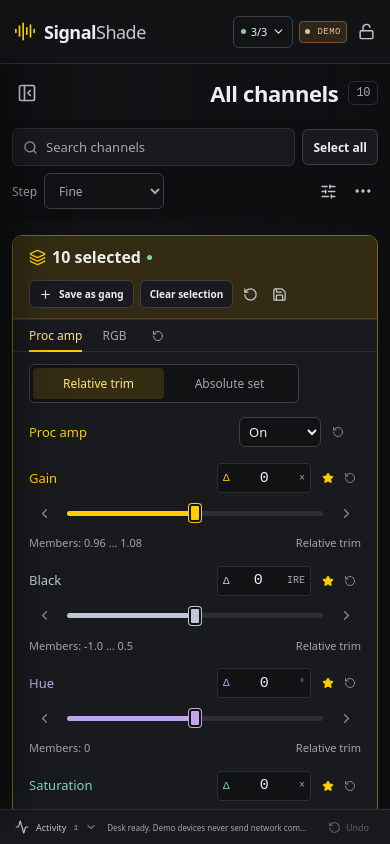
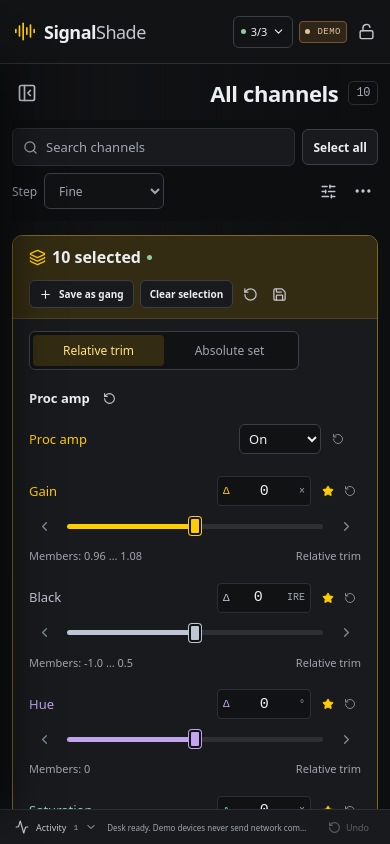
Before and after one commit to InertiaImpact/SignalShade, a React (Vite) app: page / in a window 390 px wide. Both pictures are taken after a click on the button "Select all". Shown: the top 844 px of the page. Built offline with nearby package versions, Linux system fonts and the light colour scheme.

Commit message:
Show group Proc amp and responsive RGB controls side by side

```diff
--- a/src/App.tsx
+++ b/src/App.tsx
@@ -38,6 +38,7 @@ import type { Channel, Gang, ParameterId, Section } from './core/types'
 import { downloadJson, validateWorkspace } from './core/persistence'
 import { message } from './adapters/aja'
 import { ParameterControl } from './components/ParameterControl'
+import { GangControls } from './components/GangControls'
 import { DeviceDialog } from './components/DeviceDialog'
 import {
   ConfirmWorkspace,
@@ -80,9 +81,7 @@ export default function App() {
       mask?: ParameterId[]
     }>({ ids: [] }),
     [relative, setRelative] = useState(true),
-    [multiplier, setMultiplier] = useState(1),
-    [section, setSection] = useState<Section>('Proc amp'),
-    [rgbFamily, setRgbFamily] = useState<RgbFamily>('Gain')
+    [multiplier, setMultiplier] = useState(1)
   const [activity, setActivity] = useState(false),
     [editLayout, setEditLayout] = useState(false),
     [menu, setMenu] = useState(false),
@@ -162,17 +161,6 @@ export default function App() {
   const consoleSections = visibleSections(w.hiddenSections).filter((s) =>
     activeDescriptors.some((d) => d.section === s),
   )
-  const consoleSection = consoleSections.includes(section)
-    ? section
-    : (consoleSections[0] ?? section)
-  const consoleRgbFamilies = availableRgbFamilies(activeDescriptors)
-  const consoleRgbFamily = consoleRgbFamilies.includes(rgbFamily)
-    ? rgbFamily
-    : (consoleRgbFamilies[0] ?? 'Gain')
-  const consoleFields =
-    consoleSection === 'RGB correction'
-      ? rgbControls(activeDescriptors, consoleRgbFamily)
-      : activeDescriptors.filter((d) => d.section === consoleSection && d.id !== 'procEnabled')
   const lastActivity = snapshot.activities[0]
   useEffect(() => {
     if (!initialized) {
@@ -739,81 +727,18 @@ export default function App() {
                     </div>
                   </>
                 )}
-                <div
-                  className="detail-tabs card-control-tabs"
-                  role="tablist"
-                  aria-label="Color control sections"
-                >
-                  {consoleSections.map((s) => (
-                    <button
-                      role="tab"
-                      aria-selected={consoleSection === s}
-                      className={consoleSection === s ? 'active' : ''}
-                      key={s}
-                      onClick={() => setSection(s)}
-                    >
-                      {s === 'RGB correction' ? 'RGB' : s}
-                    </button>
-                  ))}
-                  <button
-                    className="icon-button tiny"
-                    disabled={controlsDisabled}
-                    aria-label={`Reset ${consoleSection} section`}
-                    title={`Reset ${consoleSection}`}
-                    onClick={() => reset(targetIds, consoleSection, group?.parameters)}
-                  >
-                    <RotateCcw size={12} />
-                  </button>
-                </div>
-                {consoleSection === 'RGB correction' && (
-                  <RgbTabs
-                    descriptors={activeDescriptors}
-                    value={consoleRgbFamily}
-                    onChange={setRgbFamily}
-                    label="Gang RGB controls"
-                  />
-                )}
-                <div
-                  className={`detail-scroll console-parameters ${consoleSection === 'RGB correction' ? 'rgb-parameters' : ''}`}
-                >
-                  {!activeDescriptors.some((d) => d.section === consoleSection) ? (
-                    <div className="empty-small">
-                      <SlidersHorizontal size={22} />
-                      <p>No controls available in this section for the selected target.</p>
-                    </div>
-                  ) : (
-                    <>
-                      {activeDescriptors
-                        .filter(
-                          (d) =>
-                            d.section === consoleSection &&
-                            ['procEnabled', 'rgbEnabled'].includes(d.id),
-                        )
-                        .map((d) => (
-                          <div className="console-enable" key={d.id}>
-                            <ParameterControl
-                              descriptor={d}
-                              channels={selectedChannels}
-                              relative={false}
-                              disabled={controlsDisabled}
-                              multiplier={multiplier}
-                            />
-                          </div>
-                        ))}
-                      {consoleFields.map((d) => (
-                        <ParameterControl
-                          key={`${targetIds.join('|')}-${d.id}-${relative}`}
-                          descriptor={d}
-                          channels={selectedChannels}
-                          relative={batch && relative && d.kind === 'number'}
-                          disabled={controlsDisabled}
-                          multiplier={multiplier}
-                          favorite={w.favorites.includes(d.id)}
-                          toggleFavorite={readOnly ? undefined : () => toggleFavorite(d.id)}
-                        />
-                      ))}
-                    </>
-                  )}
+                <GangControls
+                  descriptors={activeDescriptors}
+                  sections={consoleSections}
+                  channels={selectedChannels}
+                  relative={relative}
+                  disabled={controlsDisabled}
+                  multiplier={multiplier}
+                  favorites={w.favorites}
+                  toggleFavorite={readOnly ? undefined : toggleFavorite}
+                  onReset={(s) => reset(targetIds, s, group?.parameters)}
+                />
+                <div className="console-parameters console-summary">
                   {batch && (
                     <div className="member-summary">
                       <div className="section-heading">
--- /dev/null
+++ b/src/components/GangControls.tsx
@@ -0,0 +1,108 @@
+import { useState } from 'react'
+import { RotateCcw } from 'lucide-react'
+import { availableRgbFamilies, rgbControls, type RgbFamily } from '../core/layout'
+import type { Channel, ParameterDescriptor, ParameterId, Section } from '../core/types'
+import { ParameterControl } from './ParameterControl'
+import { RgbTabs } from './RgbTabs'
+
+export function GangControls({
+  descriptors,
+  sections,
+  channels,
+  relative,
+  disabled,
+  multiplier,
+  favorites,
+  toggleFavorite,
+  onReset,
+}: {
+  descriptors: ParameterDescriptor[]
+  sections: Section[]
+  channels: Channel[]
+  relative: boolean
+  disabled: boolean
+  multiplier: number
+  favorites: ParameterId[]
+  toggleFavorite?: (id: ParameterId) => void
+  onReset: (section: Section) => void
+}) {
+  const [family, setFamily] = useState<RgbFamily>('Gain')
+  const families = availableRgbFamilies(descriptors)
+  const activeFamily = families.includes(family) ? family : (families[0] ?? 'Gain')
+  const targetKey = channels.map((c) => c.id).join('|')
+  const control = (d: ParameterDescriptor, enable = false) => (
+    <ParameterControl
+      key={`${targetKey}-${d.id}-${enable ? 'enable' : relative}`}
+      descriptor={d}
+      channels={channels}
+      relative={!enable && relative && d.kind === 'number'}
+      disabled={disabled}
+      multiplier={multiplier}
+      favorite={enable ? undefined : favorites.includes(d.id)}
+      toggleFavorite={!enable && toggleFavorite ? () => toggleFavorite(d.id) : undefined}
+    />
+  )
+
+  return (
+    <div className="gang-controls">
+      {sections.map((section) => {
+        const rgb = section === 'RGB correction'
+        const fields = descriptors.filter((d) => d.section === section)
+        const enable = fields.find((d) => d.id === (rgb ? 'rgbEnabled' : 'procEnabled'))
+        return (
+          <section
+            key={section}
+            className={`gang-control-section ${rgb ? 'gang-rgb' : 'gang-procamp'}`}
+            aria-label={`Group ${section}`}
+          >
+            <div className="gang-section-heading">
+              <h3>{rgb ? 'RGB' : section}</h3>
+              <button
+                className="icon-button tiny"
+                disabled={disabled}
+                aria-label={`Reset ${section} section`}
+                title={`Reset ${section}`}
+                onClick={() => onReset(section)}
+              >
+                <RotateCcw size={13} />
+              </button>
+            </div>
+            <div className="gang-section-enable">{enable && control(enable, true)}</div>
+            {rgb ? (
+              <>
+                {!!families.length && (
+                  <div className="gang-rgb-toggle">
+                    <RgbTabs
+                      descriptors={fields}
+                      value={activeFamily}
+                      onChange={setFamily}
+                      label="Gang RGB controls"
+                    />
+                  </div>
+                )}
+                <div className="gang-rgb-families">
+                  {families.map((f) => (
+                    <div
+                      key={f}
+                      className={`gang-rgb-family ${f === activeFamily ? 'active' : ''}`}
+                      role="group"
+                      aria-label={`RGB ${f}`}
+                    >
+                      <h4>{f}</h4>
+                      {rgbControls(fields, f).map((d) => control(d))}
+                    </div>
+                  ))}
+                </div>
+              </>
+            ) : (
+              <div className="gang-procamp-fields">
+                {fields.filter((d) => d !== enable).map((d) => control(d))}
+              </div>
+            )}
+          </section>
+        )
+      })}
+      {!sections.length && <p className="muted">No controls available for the selected target.</p>}
+    </div>
+  )
+}
--- a/src/styles.css
+++ b/src/styles.css
@@ -3817,3 +3817,111 @@ button {
   max-width: 320px;
   justify-self: start;
 }
+
+/* The expanded console uses its available width, independently of card tabs. */
+.app .gang-console {
+  container: gang-console / inline-size;
+  grid-template-columns: minmax(0, 1fr);
+}
+.app .gang-console .segmented {
+  grid-row: auto;
+}
+.gang-controls {
+  grid-column: 1/-1;
+  display: grid;
+  grid-template-columns: minmax(280px, 1fr) minmax(0, 3fr);
+  gap: 24px;
+  padding: 0 16px 16px;
+  min-width: 0;
+}
+.gang-control-section {
+  min-width: 0;
+}
+.gang-controls > .gang-control-section:only-child {
+  grid-column: 1/-1;
+}
+.gang-rgb {
+  container: gang-rgb / inline-size;
+  border-left: 1px solid var(--border-subtle);
+  padding-left: 24px;
+}
+.gang-controls > .gang-rgb:only-child {
+  border-left: 0;
+  padding-left: 0;
+}
+.gang-section-heading {
+  display: flex;
+  align-items: center;
+  gap: 8px;
+  min-height: 32px;
+  margin-bottom: 8px;
+}
+.gang-section-heading h3 {
+  margin: 0;
+  font-size: 13px;
+  font-weight: 600;
+}
+.gang-section-enable {
+  min-height: 42px;
+  margin-bottom: 10px;
+}
+.gang-section-enable > .parameter {
+  max-width: 320px;
+}
+.gang-procamp-fields,
+.gang-rgb-family {
+  display: grid;
+  gap: 16px;
+  align-content: start;
+}
+.gang-procamp-fields {
+  padding-top: 46px;
+}
+.gang-rgb-toggle {
+  margin-bottom: 12px;
+}
+.gang-rgb-family:not(.active),
+.gang-rgb-family > h4 {
+  display: none;
+}
+.gang-rgb-family > h4 {
+  margin: 0;
+  min-height: 34px;
+  align-items: center;
+  font-size: 12px;
+  font-weight: 500;
+  color: var(--text-muted);
+}
+.app .gang-console .console-summary {
+  padding-top: 0;
+}
+@container gang-rgb (min-width: 900px) {
+  .gang-rgb-toggle {
+    display: none;
+  }
+  .gang-rgb-families {
+    display: grid;
+    grid-template-columns: repeat(3, minmax(0, 1fr));
+    gap: 24px;
+  }
+  .gang-rgb-family:not(.active) {
+    display: grid;
+  }
+  .gang-rgb-family > h4 {
+    display: flex;
+  }
+}
+@container gang-console (max-width: 639px) {
+  .gang-controls {
+    grid-template-columns: minmax(0, 1fr);
+  }
+  .gang-rgb {
+    border-left: 0;
+    border-top: 1px solid var(--border-subtle);
+    padding-left: 0;
+    padding-top: 16px;
+  }
+  .gang-procamp-fields {
+    padding-top: 0;
+  }
+}
```
